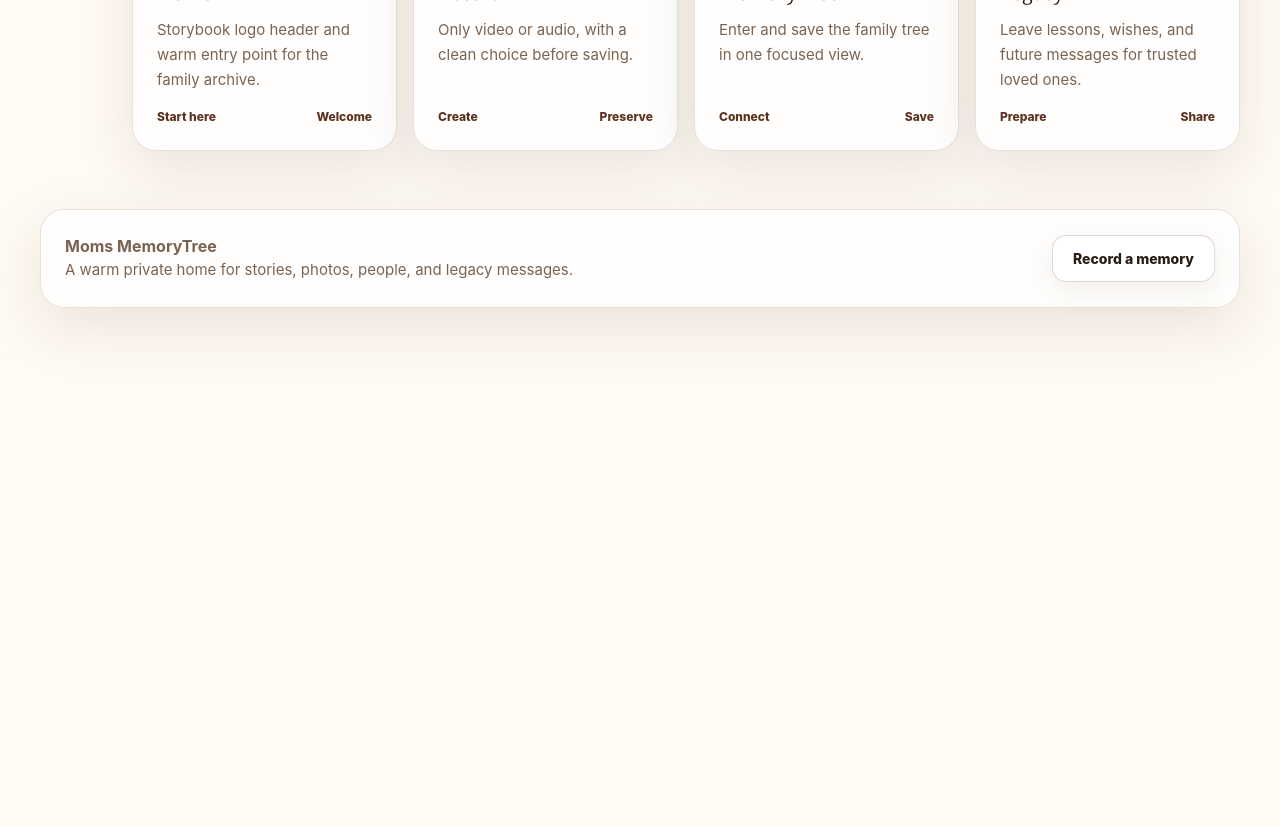
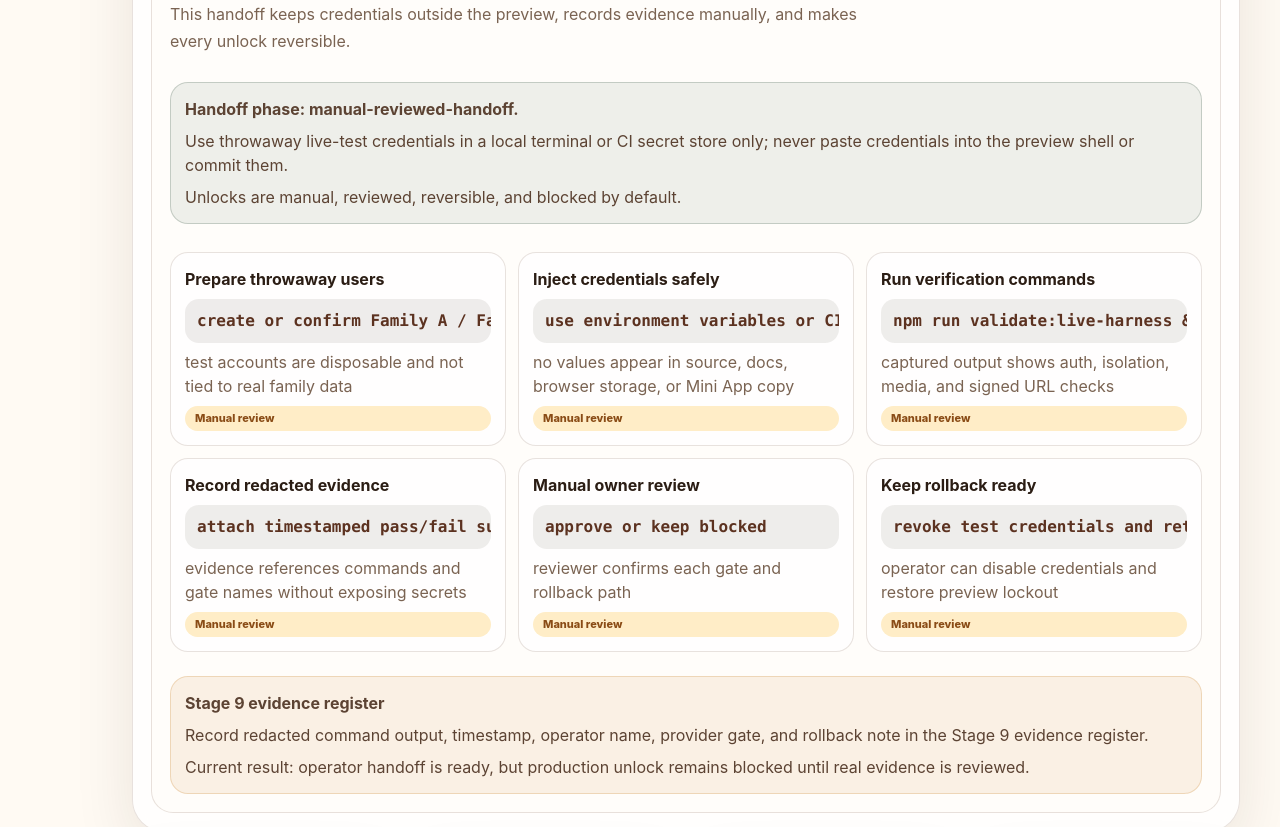
Before and after one commit to bude404-ops/Moms-MemoryTree, a React (Vite) app: page /#home in a window 1280 px wide. Shown: the part 3800-4627 px from the top of the page. Before the commit the page ends 4158 px from the top, so only its background shows below. Built offline with nearby package versions, Linux system fonts and the light colour scheme; no server answers.

Commit message:
feat: add operator handoff runbook

```diff
--- a/index.html
+++ b/index.html
@@ -462,6 +462,11 @@
     .verification-card p { margin: 0; color: var(--muted); line-height: 1.5; }
     .verification-card code { display: inline-block; width: fit-content; padding: 4px 8px; border-radius: 10px; background: rgba(43,29,20,.08); color: var(--bark); font-weight: 850; }
     .evidence-ledger { display: grid; gap: 8px; margin-top: 12px; padding: 14px; border-radius: 18px; background: rgba(200,132,41,.1); border: 1px solid rgba(200,132,41,.24); color: var(--ink-soft); }
+    .handoff-grid { display: grid; grid-template-columns: repeat(3, 1fr); gap: 12px; margin-top: 16px; }
+    .handoff-card { display: grid; gap: 8px; padding: 14px; border-radius: 18px; background: rgba(255,255,255,.74); border: 1px solid var(--line); }
+    .handoff-card strong { color: var(--ink); }
+    .handoff-card p { margin: 0; color: var(--muted); line-height: 1.48; }
+    .operator-command { display: block; width: 100%; overflow-x: auto; white-space: nowrap; padding: 10px 12px; border-radius: 14px; background: rgba(43,29,20,.08); color: var(--bark); font-weight: 850; }
     .preview-lock-banner { display: grid; gap: 8px; padding: 16px; border-radius: 22px; background: rgba(126, 63, 23, .1); border: 1px solid rgba(126, 63, 23, .24); color: var(--ink-soft); }
     .preview-lock-banner strong { color: var(--bark); font-family: Georgia, serif; font-size: 20px; }
     .preview-lock-banner p { margin: 0; line-height: 1.55; }
@@ -589,6 +594,16 @@
           <div class="readiness-summary" id="live-verification-harness">Live verification harness loading.</div>
           <div class="verification-grid" id="live-verification-steps"></div>
           <div class="evidence-ledger" id="provider-evidence-ledger"></div>
+        </div>
+        <div class="mock-panel" id="operator-handoff-runbook" style="margin-top:16px" aria-label="Live provider credential runbook and operator handoff">
+          <div class="section-title">
+            <p class="eyebrow">stage 9 operator handoff</p>
+            <h2>Run live checks without leaking credentials.</h2>
+            <p>This handoff keeps credentials outside the preview, records evidence manually, and makes every unlock reversible.</p>
+          </div>
+          <div class="readiness-summary" id="operator-handoff-summary">Operator handoff loading.</div>
+          <div class="handoff-grid" id="operator-handoff-steps"></div>
+          <div class="evidence-ledger" id="operator-evidence-register"></div>
         </div>
       </section>
 
@@ -774,6 +789,22 @@
       { key: 'media', label: 'Private media verified', command: 'verify:live-supabase', proof: 'Family B cannot upload into or download from Family A media paths' },
       { key: 'signed-media', label: 'Signed playback verified', command: 'verify:live-supabase', proof: 'Family A receives an expiring signed URL and Family B is denied' },
       { key: 'backup', label: 'Backup/export drill pending', command: 'manual production drill', proof: 'restore/export evidence must be attached before backup gate can unlock' }
+    ];
+
+    const operatorHandoffRunbook = {
+      phase: 'manual-reviewed-handoff',
+      credentialRule: 'Use throwaway live-test credentials in a local terminal or CI secret store only; never paste credentials into the preview shell or commit them.',
+      evidenceTarget: 'Record redacted command output, timestamp, operator name, provider gate, and rollback note in the Stage 9 evidence register.',
+      unlockPolicy: 'Unlocks are manual, reviewed, reversible, and blocked by default.'
+    };
+
+    const operatorHandoffSteps = [
+      { key: 'prepare', label: 'Prepare throwaway users', command: 'create or confirm Family A / Family B test accounts', proof: 'test accounts are disposable and not tied to real family data' },
+      { key: 'inject', label: 'Inject credentials safely', command: 'use environment variables or CI secrets', proof: 'no values appear in source, docs, browser storage, or Mini App copy' },
+      { key: 'run', label: 'Run verification commands', command: 'npm run validate:live-harness && npm run verify:live-supabase', proof: 'captured output shows auth, isolation, media, and signed URL checks' },
+      { key: 'record', label: 'Record redacted evidence', command: 'attach timestamped pass/fail summary', proof: 'evidence references commands and gate names without exposing secrets' },
+      { key: 'review', label: 'Manual owner review', command: 'approve or keep blocked', proof: 'reviewer confirms each gate and rollback path' },
+      { key: 'rollback', label: 'Keep rollback ready', command: 'revoke test credentials and return gate to blocked if evidence expires', proof: 'operator can disable credentials and restore preview lockout' }
     ];
 
     const providerReadinessGates = [
@@ -1012,6 +1043,16 @@
       ledger.innerHTML = `<strong>Evidence ledger before unlock</strong><span>${liveVerificationHarness.evidence.map(escapeHtml).join(' · ')}</span><span>Current shell status: locked. No provider gate can change to ready without captured live verification evidence.</span>`;
     }
 
+    function renderOperatorHandoffRunbook() {
+      const summary = byId('operator-handoff-summary');
+      const steps = byId('operator-handoff-steps');
+      const register = byId('operator-evidence-register');
+      if (!summary || !steps || !register) return;
+      summary.innerHTML = `<strong>Handoff phase: ${escapeHtml(operatorHandoffRunbook.phase)}.</strong><span>${escapeHtml(operatorHandoffRunbook.credentialRule)}</span><span>${escapeHtml(operatorHandoffRunbook.unlockPolicy)}</span>`;
+      steps.innerHTML = operatorHandoffSteps.map((step) => `<article class="handoff-card" data-handoff-step="${escapeHtml(step.key)}"><strong>${escapeHtml(step.label)}</strong><code class="operator-command">${escapeHtml(step.command)}</code><p>${escapeHtml(step.proof)}</p><span class="pill amber">Manual review</span></article>`).join('');
+      register.innerHTML = `<strong>Stage 9 evidence register</strong><span>${escapeHtml(operatorHandoffRunbook.evidenceTarget)}</span><span>Current result: operator handoff is ready, but production unlock remains blocked until real evidence is reviewed.</span>`;
+    }
+
     function renderTree() {
       if (!treeMembers) return;
       const members = state.members.filter((member) => member.name !== 'Mom');
@@ -1066,6 +1107,7 @@
       renderServiceStatus();
       renderProviderReadiness();
       renderLiveVerificationHarness();
+      renderOperatorHandoffRunbook();
       renderTree();
       renderMemories();
       renderInvites();
--- a/scripts/validate-github-shell.mjs
+++ b/scripts/validate-github-shell.mjs
@@ -146,6 +146,26 @@ for (const contract of stage8VerificationContracts) {
   expect(html.includes(contract), `Stage 8 live verification harness must include ${contract}.`);
 }
 
+const stage9OperatorHandoffContracts = [
+  'operator-handoff-runbook',
+  'operator-handoff-summary',
+  'operator-handoff-steps',
+  'operator-evidence-register',
+  'operatorHandoffRunbook',
+  "phase: 'manual-reviewed-handoff'",
+  'operatorHandoffSteps',
+  'data-handoff-step=',
+  'renderOperatorHandoffRunbook',
+  'Use throwaway live-test credentials in a local terminal or CI secret store only',
+  'never paste credentials into the preview shell or commit them',
+  'manual, reviewed, reversible, and blocked by default',
+  'Stage 9 evidence register',
+  'production unlock remains blocked until real evidence is reviewed'
+];
+for (const contract of stage9OperatorHandoffContracts) {
+  expect(html.includes(contract), `Stage 9 operator handoff must include ${contract}.`);
+}
+
 expect(!/supabase\.|@supabase/i.test(html), 'index.html must not directly depend on Supabase runtime calls.');
 
 if (failures.length) {
```
Also changed, not shown: 2 other files (tests, documents, lock files or other folders).
